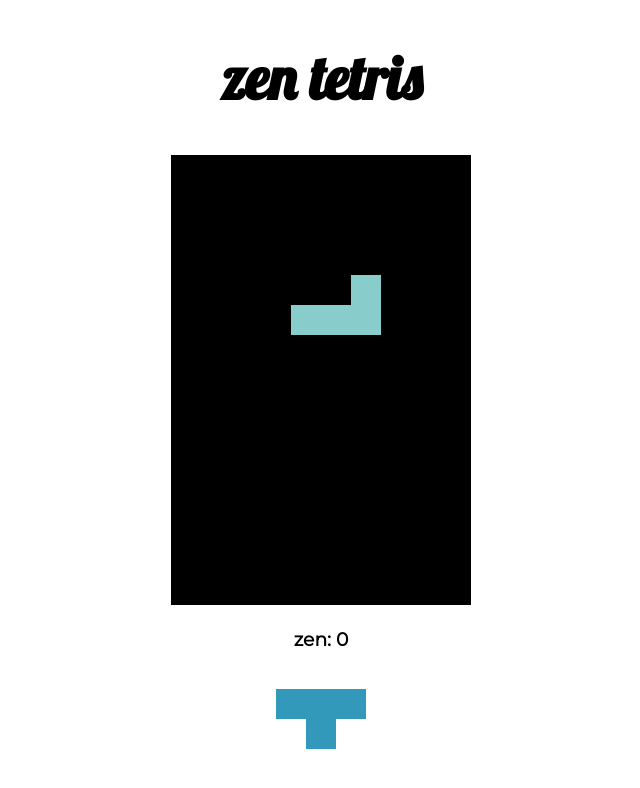
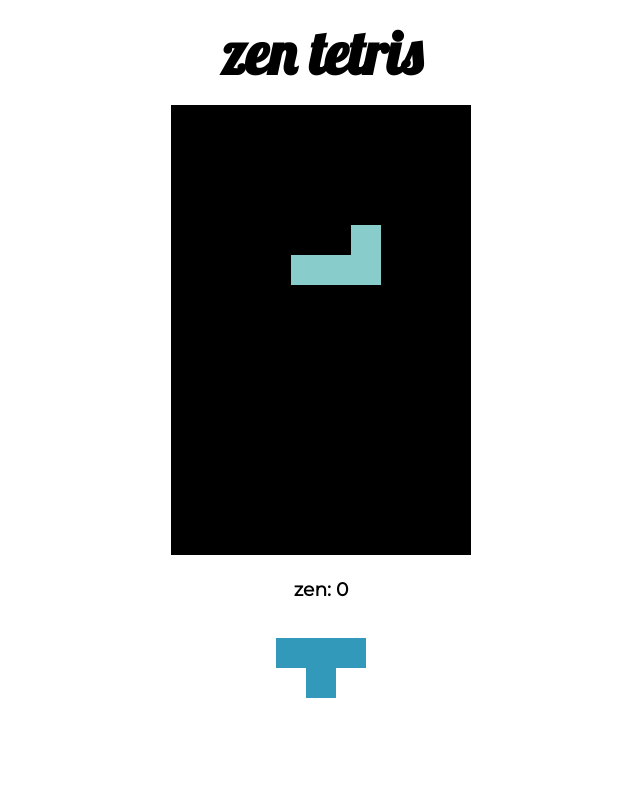
Before and after one commit to roscioli/tetris, a website: page index.html in a window 1280 px wide. Shown: the whole page, without its empty margins (319-959 px from the left). Drawn offline with Linux system fonts and the light colour scheme.

Commit message:
fixed spacing in doc

```diff
--- a/index.html
+++ b/index.html
@@ -14,6 +14,9 @@
     		font-size: 60px;
     		font-family: 'Lobster', cursive;
     	}
+    	h1, h2 {
+    		margin: 15px;
+    	}
     </style>
 </head>
 <body>
--- a/public/tetris.js
+++ b/public/tetris.js
@@ -243,6 +243,7 @@ window.onload = function() {
     // -------------- PIECE ROTATION METHODS --------------
 
     var rotatePiece = function() {
+        if(Game.piece.locked) return;
         var rotatedPiece = {
             coordinates: Game.piece.coordinates.map(function(coord) {
                 return new Coordinate(0 - coord.x, coord.y)
```
